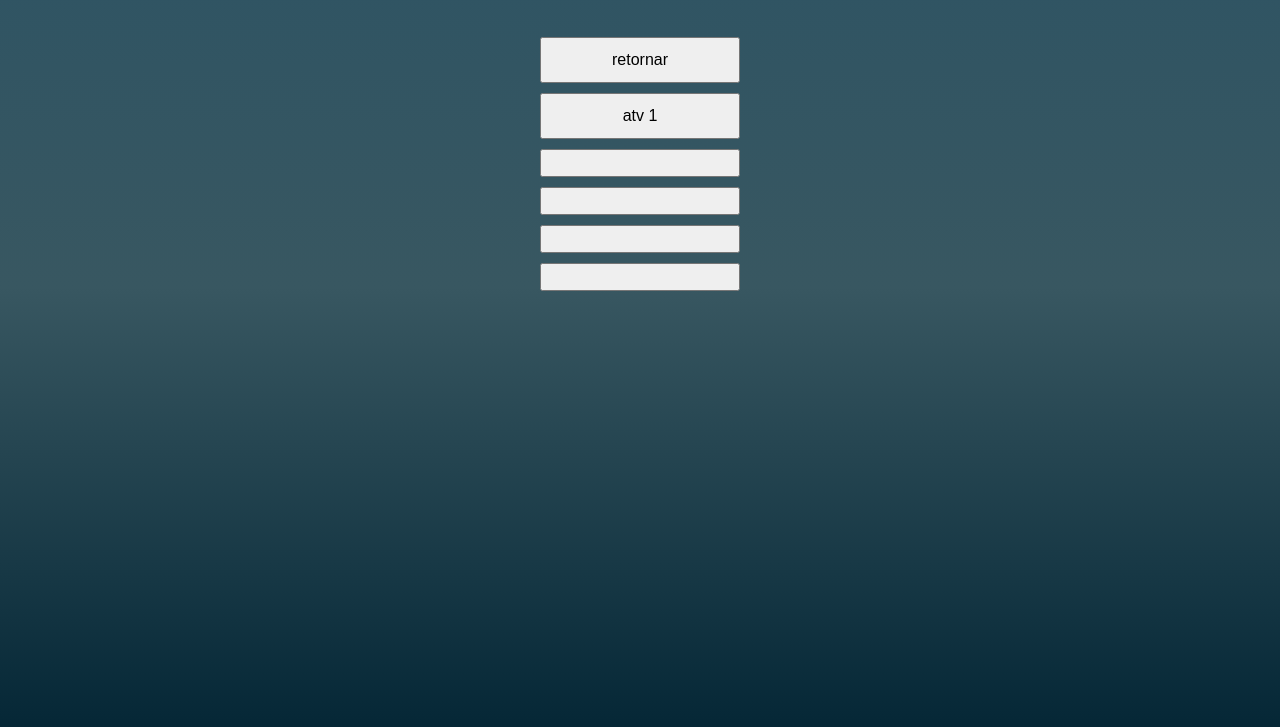
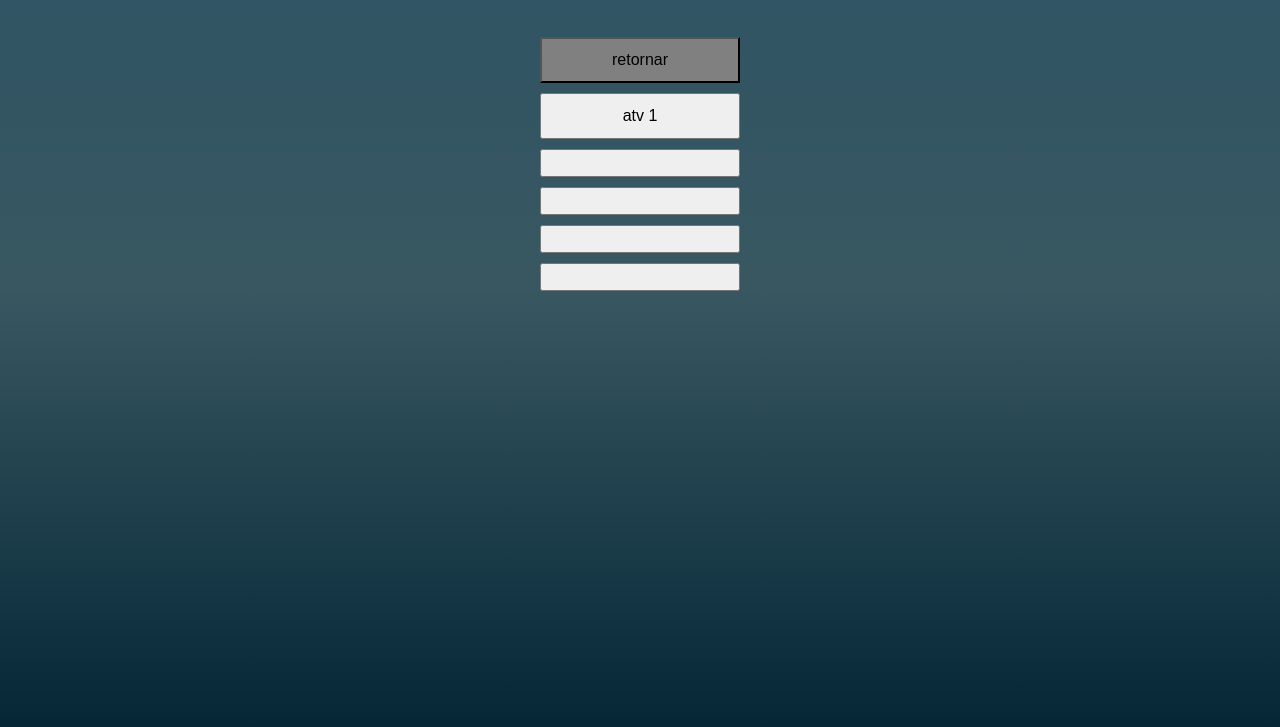
Before and after one commit to guilhermenknop/web, a plain HTML site: page atividades.html in a window 1280 px wide. Shown: the part 153-880 px from the top of the page. Drawn offline with Linux system fonts and the light colour scheme.

Commit message:
graybutton

```diff
--- a/atividades.html
+++ b/atividades.html
@@ -42,7 +42,7 @@
     </h1>
     </div>
     <div class="botao">
-        <button onclick="window.location.href='index.html'">retornar</button>
+        <button onclick="window.location.href='index.html'" style="background-color:gray ;">retornar</button>
         <button onclick="window.location.href='atividade1.html'">atv 1</button>
         <button></button>
         <button></button>
```
